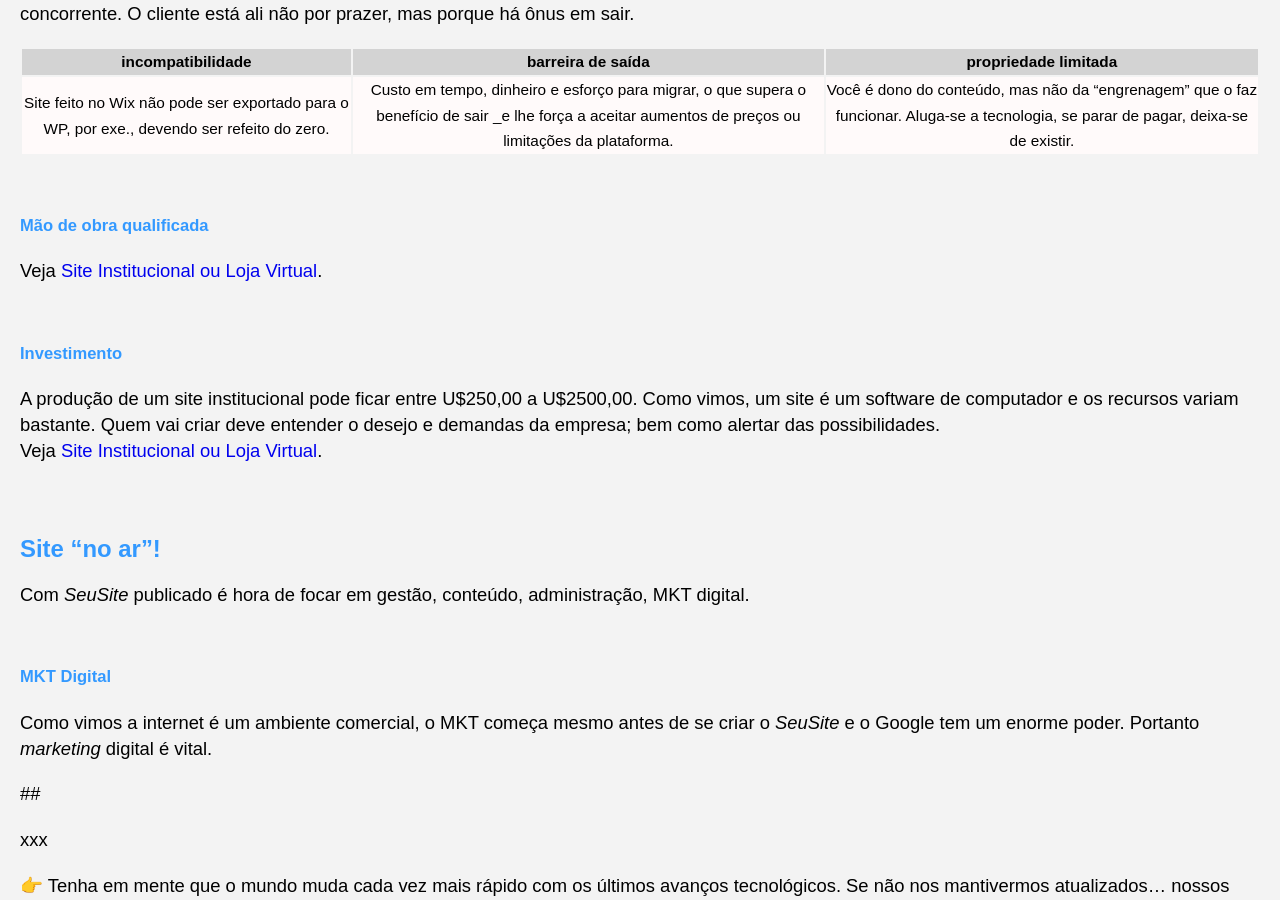
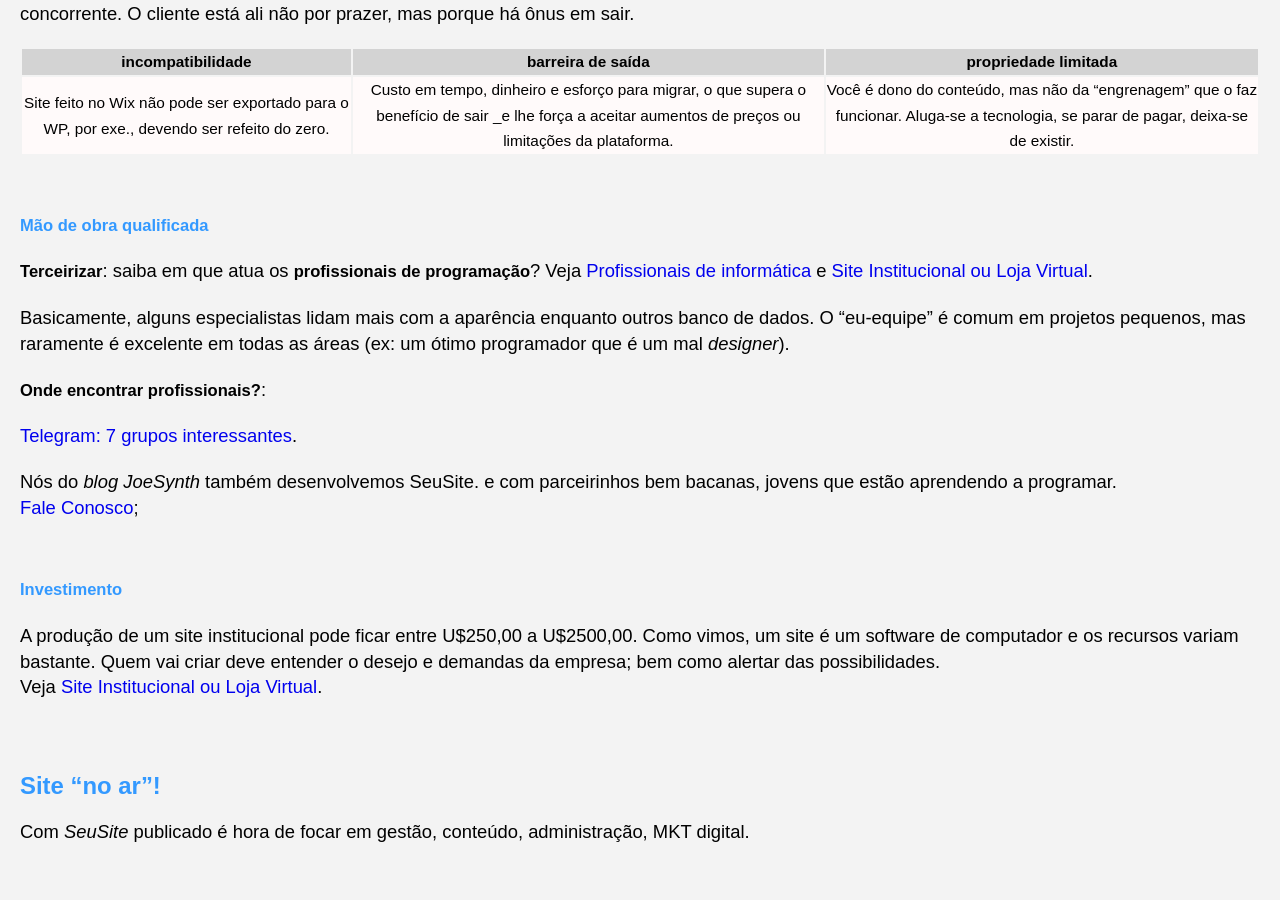
Before and after one commit to Joesynth/joesynth.github.io, a Jekyll site: the page built from _posts/2021-01-03-site-comercial-um-tutorial-essencial.md, in a window 1280 px wide and 900 px high, scrolled down 7268 px. Built offline with Jekyll 4.4.1, drawn with Linux system fonts in a browser that asks for light colours.

Commit message:
Enhance tutorial with outsourcing and investment details

```diff
--- a/_posts/2021-01-03-site-comercial-um-tutorial-essencial.md
+++ b/_posts/2021-01-03-site-comercial-um-tutorial-essencial.md
@@ -1,6 +1,7 @@
 # Site comercial: um tutorial essencial
 
 Solicitamos um tempo adequado para a leitura.
+
 
 ⚠️
 <small>
@@ -240,7 +241,18 @@ Num site o "preço" alto será a performance degradada (site lento) e a dependê
 
 ###### Mão de obra qualificada
 
-Veja [Site Institucional ou Loja Virtual](/private).
+**Terceirizar**: saiba em que atua os **profissionais de programação**?
+Veja [Profissionais de informática](/private) e [Site Institucional ou Loja Virtual](/private).
+
+Basicamente, alguns especialistas lidam mais com a aparência enquanto outros banco de dados.
+O "eu-equipe" é comum em projetos pequenos, mas raramente é excelente em todas as áreas (ex: um ótimo programador que é um mal *designer*).
+
+**Onde encontrar profissionais?**:
+
+[Telegram: 7 grupos interessantes](/telegram-grupos-interessantes).
+
+Nós do *blog* *JoeSynth* também desenvolvemos SeuSite. e com parceirinhos bem bacanas, jovens que estão aprendendo a programar.
+[Fale Conosco](servico);
 
 ###### Investimento
 
```
